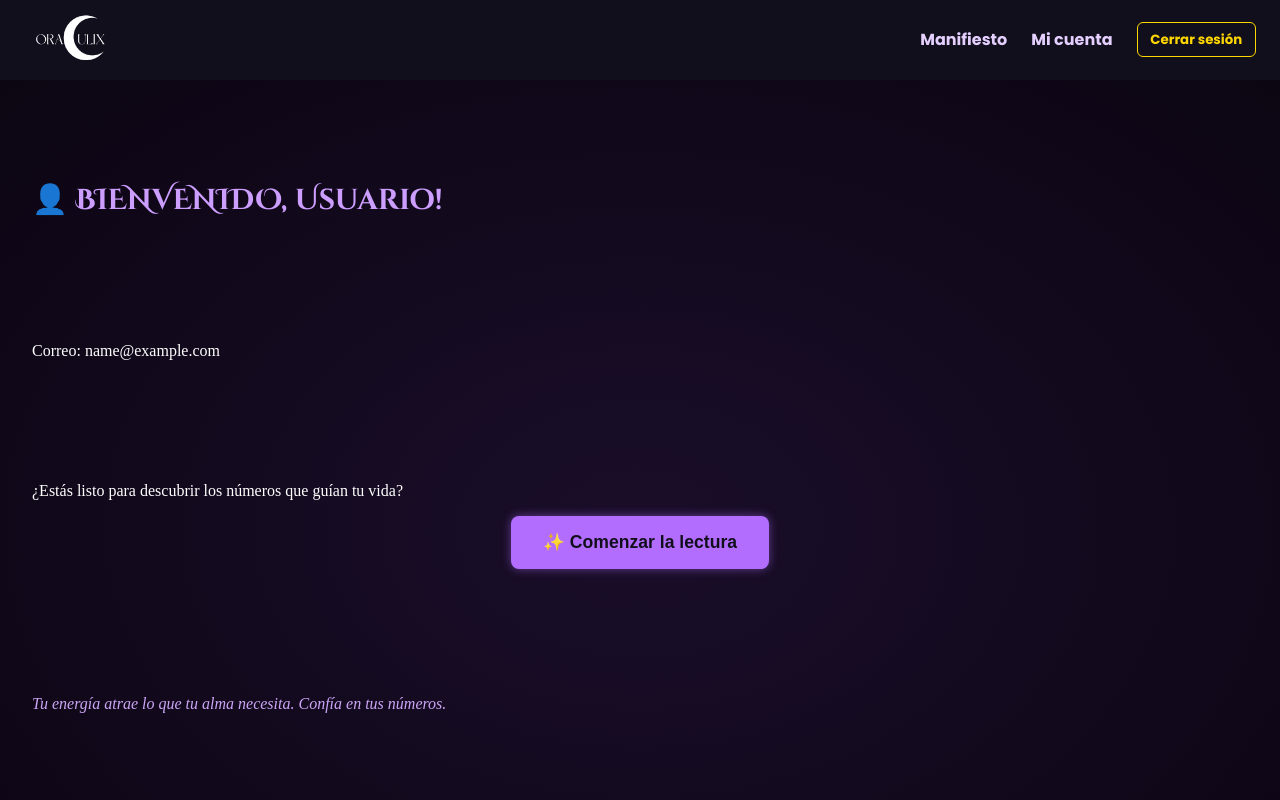
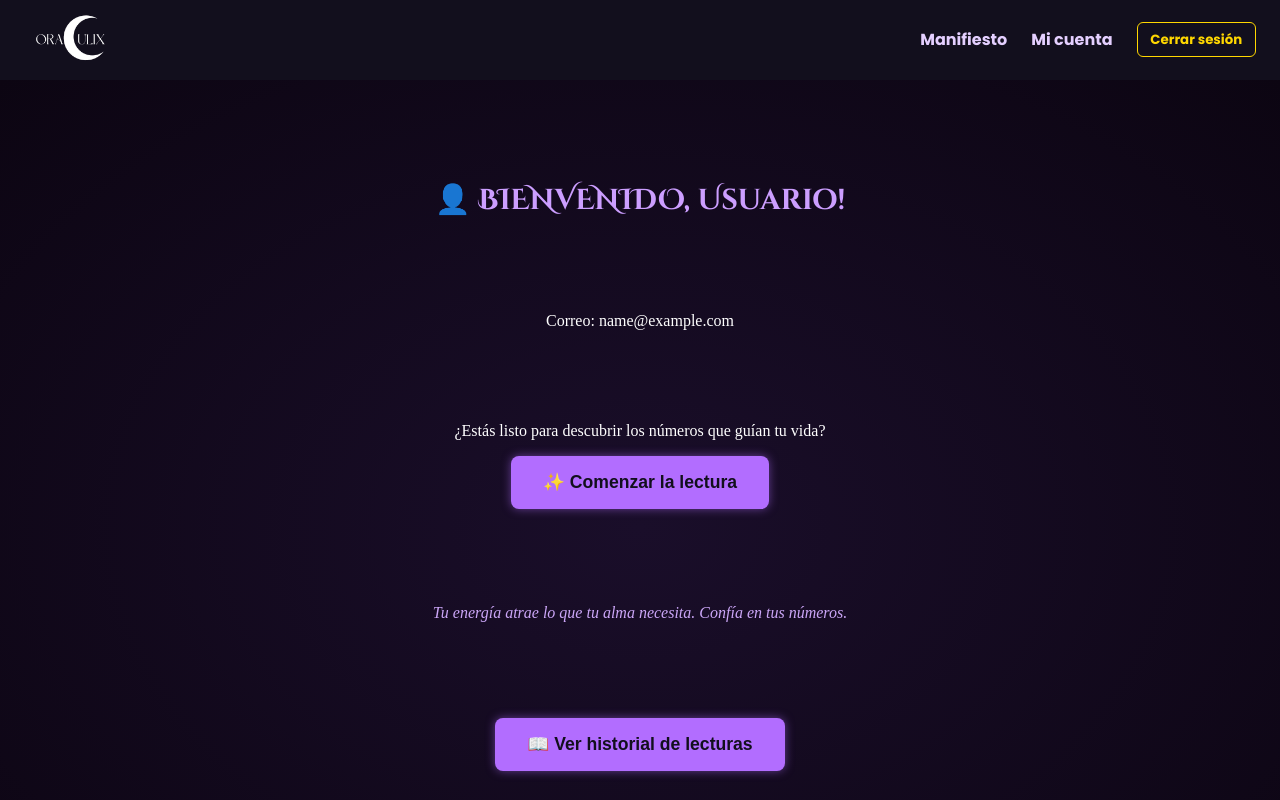
Before and after one commit to HectorAmpuero/oraculix-frontend, a React (Vite) app: page /cuenta in a window 1280 px wide. Shown: the top 800 px of the page. Built offline with nearby package versions, Linux system fonts and the light colour scheme; no server answers; sample sign-in values are in the browser's storage.

Commit message:
cambios total css 6

```diff
--- a/index.html
+++ b/index.html
@@ -11,8 +11,6 @@
     rel="stylesheet">
   <link rel="stylesheet" href="https://cdnjs.cloudflare.com/ajax/libs/font-awesome/6.5.0/css/all.min.css" />
 
-
-  <link rel="stylesheet" href="/assets/styles.css">
   <link rel="shortcut icon" href="/public/icono.png" type="image/x-icon">
 </head>
 
--- a/src/assets/styles.css
+++ b/src/assets/styles.css
@@ -1341,70 +1341,4 @@ body {
 .footer > p:last-of-type a .instagram-text {
   display: none;
 }
-/* ================= CUENTA – MOBILE-FIRST ================= */
-@media (max-width: 800px) {
-.cuenta-container {
-  display: flex;
-  flex-direction: column;
-  align-items: center;
-  justify-content: center;
-  gap: 1rem;
-  padding: 2rem 1rem;
-  background: radial-gradient(ellipse at center, #1a0e2a 0%, #0c0512 100%);
-  min-height: 100vh;
-  color: #fff;
 }
-
-.cuenta-container > h2,
-.cuenta-container > p,
-.cuenta-container > .marco-bienvenida,
-.cuenta-container > .frase-motivacional {
-  width: 100%;
-  max-width: 400px;
-  text-align: center;
-}
-
-/* Botones: todos los .btn dentro de .cuenta-container */
-.cuenta-container > .btn {
-  display: block;
-  width: 90%;
-  max-width: 300px;
-  margin: 0.75rem auto;
-  padding: 0.8rem 1.5rem;
-  font-size: 1rem;
-}
-}
-
-/* ================= DESKTOP (≥800px) ================= */
-@media (min-width: 800px) {
-  .cuenta-container {
-    flex-direction: row;
-    flex-wrap: wrap;
-    justify-content: space-evenly;
-    align-items: center;
-    gap: 2rem;
-    padding: 3rem 2rem;
-  }
-
-  /* Hacer que título, email y texto abarquen full-width en la fila */
-  .cuenta-container > h2,
-  .cuenta-container > p,
-  .cuenta-container > .marco-bienvenida,
-  .cuenta-container > .frase-motivacional {
-    flex: 1 1 100%;
-    max-width: none;
-  }
-
-  /* Botones en fila con ancho automático */
-  .cuenta-container > .btn {
-    display: inline-block;
-    flex: 1 1 auto;
-    width: auto;
-    min-width: 180px;
-    margin: 0.5rem;
-    padding: 1rem 2rem;
-    font-size: 1.1rem;
-  }
-}
-
-}
```
